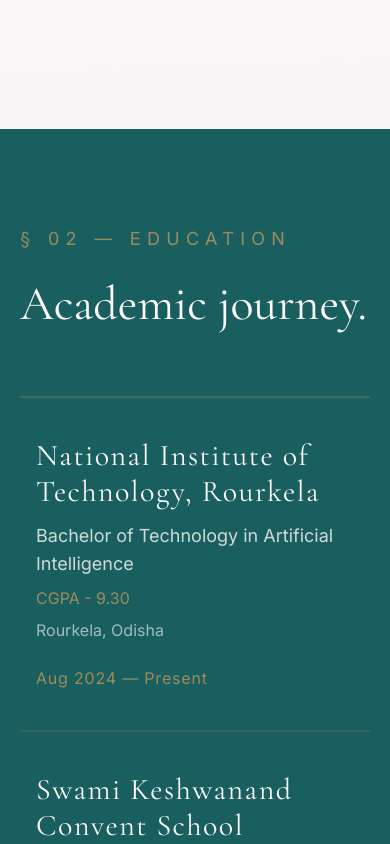
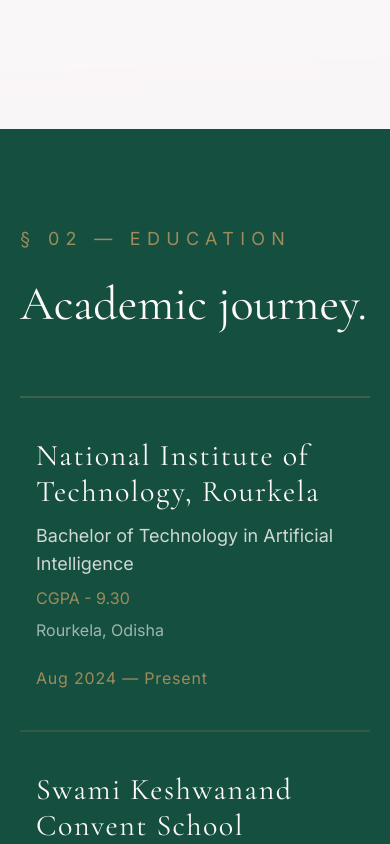
Before and after one commit to SAKET707/PORTFOLIO, a React app: page / in a window 390 px wide. Shown: the part 2080-2924 px from the top of the page. Built offline with nearby package versions, Linux system fonts and the light colour scheme; the HTML template or start-up script is replaced by a standard one.

Commit message:
Update index.css

```diff
--- a/src/index.css
+++ b/src/index.css
@@ -35,6 +35,7 @@
 @media (max-width: 767px) {
   :root {
     --color-cream: #fefaf8;
-    --color-forest: #195f60;
+    /* --color-forest: #195f60; */
+    --color-forest: #154f40;
   }
 }
```
